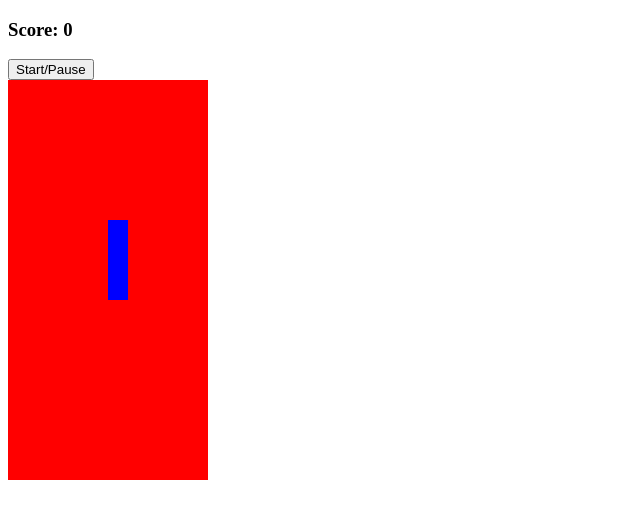
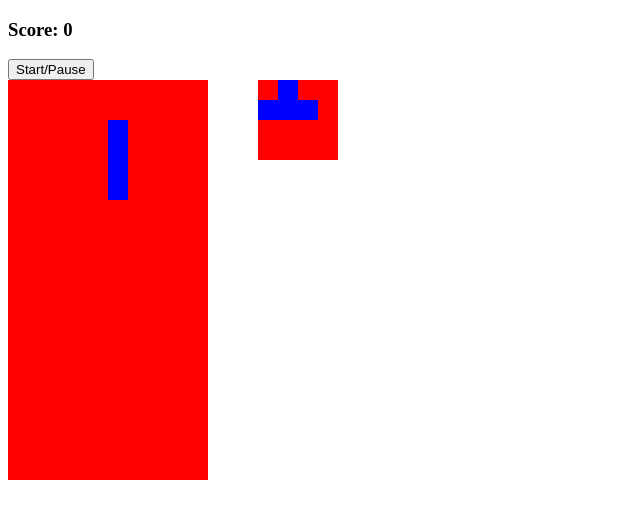
Before and after one commit to nyunja/tetro, a plain HTML site: page index.html in a window 1280 px wide. Both pictures are taken after a click on the button "Start/Pause". Shown: the whole page, without its empty margins (0-640 px from the left). Drawn offline with Linux system fonts and the light colour scheme.

Commit message:
feat: - implement start and pause - implement show next tetromino

```diff
--- a/index.html
+++ b/index.html
@@ -11,6 +11,7 @@
     <h3>Score: <span id="score">0</span></h3>
     <button id="start-button">Start/Pause</button>
 
+    <div class="container">
         <div class="grid">
             <div></div>
             <div></div>
@@ -223,5 +224,24 @@
             <div class="taken"></div>
             <div class="taken"></div>
         </div>
+        <div class="mini-grid">
+           <div></div>
+           <div></div>
+           <div></div>
+           <div></div>
+           <div></div>
+           <div></div>
+           <div></div>
+           <div></div>
+           <div></div>
+           <div></div>
+           <div></div>
+           <div></div>
+           <div></div>
+           <div></div>
+           <div></div>
+           <div></div>
+        </div>
+    </div>
 </body>
 </html>
--- a/tetro.css
+++ b/tetro.css
@@ -1,3 +1,6 @@
+.container {
+    display: flex;
+}
 .grid {
     height: 400px;
     width: 200px;
@@ -13,3 +16,17 @@
 .tetromino {
     background-color: blue;
 }
+
+.mini-grid {
+    height: 80px;
+    width: 80px;
+    display: flex;
+    flex-wrap: wrap;
+    margin-left: 50px;
+    background-color: red;
+}
+
+.mini-grid div {
+    width: 20px;
+    height: 20px;
+}
--- a/tetro.js
+++ b/tetro.js
@@ -4,39 +4,43 @@ document.addEventListener("DOMContentLoaded", () => {
     const startBtn = document.querySelector("#start-button");
 
     const width = 10;
+    let nextRandom = 0;
+
+    let timerId;
+
     const lTetrominoes = [
         [1, width + 1, width * 2 + 1, 2],
-        [width, width +1, width + 2, width*2 + 2],
-        [1, width+1, width *2+ 1, width * 2],
+        [width, width + 1, width + 2, width * 2 + 2],
+        [1, width + 1, width * 2 + 1, width * 2],
         [width, width * 2, width * 2 + 1, width * 2 + 2],
     ];
 
     const zTetrpminoes = [
-        [0, width, width+1, width*2+1],
-        [width+1, width+2, width*2, width*2+1],
-        [0, width, width+1, width*2+1],
-        [width+1, width+2, width*2, width*2+1],
+        [0, width, width + 1, width * 2 + 1],
+        [width + 1, width + 2, width * 2, width * 2 + 1],
+        [0, width, width + 1, width * 2 + 1],
+        [width + 1, width + 2, width * 2, width * 2 + 1],
     ];
 
     const tTetrominoes = [
-        [1, width, width+1, width+2],
-        [1, width+1, width+2, width*2+1],
-        [width, width+1, width+2, width*2+1],
-        [1, width, width+1, width*2+1],
+        [1, width, width + 1, width + 2],
+        [1, width + 1, width + 2, width * 2 + 1],
+        [width, width + 1, width + 2, width * 2 + 1],
+        [1, width, width + 1, width * 2 + 1],
     ];
 
     const oTetrominoes = [
-        [0,1,width, width+1],
-        [0,1,width, width+1],
-        [0,1,width, width+1],
-        [0,1,width, width+1],
+        [0, 1, width, width + 1],
+        [0, 1, width, width + 1],
+        [0, 1, width, width + 1],
+        [0, 1, width, width + 1],
     ];
 
     const iTetrominoes = [
-        [1, width+1, width*2+1, width*3+1],
-        [width, width+1, width+2, width+3],
-        [1, width+1, width*2+1, width*3+1],
-        [width, width+1, width+2, width+3],
+        [1, width + 1, width * 2 + 1, width * 3 + 1],
+        [width, width + 1, width + 2, width + 3],
+        [1, width + 1, width * 2 + 1, width * 3 + 1],
+        [width, width + 1, width + 2, width + 3],
     ];
 
     const tetrominoes = [lTetrominoes, zTetrpminoes, tTetrominoes, oTetrominoes, iTetrominoes];
@@ -44,8 +48,8 @@ document.addEventListener("DOMContentLoaded", () => {
     let currentPosition = 4;
     let currentRotation = 0;
 
-    let random = Math.floor(Math.random()*tetrominoes.length);
-    let currentTetromino =tetrominoes[random][currentRotation];
+    let random = Math.floor(Math.random() * tetrominoes.length);
+    let currentTetromino = tetrominoes[random][currentRotation];
 
     function draw() {
         currentTetromino.forEach(index => {
@@ -59,7 +63,7 @@ document.addEventListener("DOMContentLoaded", () => {
         });
     }
 
-    let timerId = setInterval(moveDown, 1000);
+    // timerId = setInterval(moveDown, 1000);
 
     function control(e) {
         if (e.keyCode === 37) {
@@ -68,12 +72,14 @@ document.addEventListener("DOMContentLoaded", () => {
             moveRight();
         } else if (e.keyCode === 38) {
             updateRotation();
+        } else if (e.keyCode === 40) {
+            moveDown();
         }
     }
     function updateRotation() {
         undraw();
         currentRotation++;
-        if (currentRotation === 4) currentRotation = 0;
+        if (currentRotation === currentTetromino.length) currentRotation = 0;
         currentTetromino = tetrominoes[random][currentRotation];
         draw();
     }
@@ -85,12 +91,15 @@ document.addEventListener("DOMContentLoaded", () => {
         currentPosition += width;
         draw();
         freeze();
+        displayShapes();
     }
 
     function freeze() {
         if (currentTetromino.some(index => cells[currentPosition + index + width].classList.contains("taken"))) {
             currentTetromino.forEach(index => cells[currentPosition + index].classList.add("taken"));
-            random = Math.floor(Math.random()*tetrominoes.length);
+            random = nextRandom;
+            // start dropping the next tetromino
+            nextRandom = Math.floor(Math.random() * tetrominoes.length);
             currentTetromino = tetrominoes[random][currentRotation];
             currentPosition = 4;
             draw();
@@ -113,7 +122,7 @@ document.addEventListener("DOMContentLoaded", () => {
 
     function moveRight() {
         undraw();
-        const isAtRightEdge = currentTetromino.some(index => (currentPosition + index) % width === 9);
+        const isAtRightEdge = currentTetromino.some(index => (currentPosition + index) % width === width - 1);
 
         if (!isAtRightEdge) {
             currentPosition += 1;
@@ -124,4 +133,38 @@ document.addEventListener("DOMContentLoaded", () => {
         }
         draw();
     }
+
+    const displaySquares = document.querySelectorAll(".mini-grid div");
+    const displayWidth = 4;
+    let displayIndex = 0;
+
+    const uNextTetrominoes = [
+        [1, displayWidth + 1, displayWidth * 2 + 1, 2], //lTetromino
+        [0, displayWidth, displayWidth + 1, displayWidth * 2 + 1],// zTetromino
+        [1, displayWidth, displayWidth + 1, displayWidth + 2], //tTetromino
+        [0, 1, displayWidth, displayWidth + 1], //oTetromino
+        [1, displayWidth + 1, displayWidth * 2 + 1, displayWidth * 3 + 1], //iTetromino
+    ]
+    function displayShapes() {
+        displaySquares.forEach(square => {
+            // remove the class tetromino from the grid
+            square.classList.remove("tetromino");
+        });
+        uNextTetrominoes[nextRandom].forEach(index => {
+            displaySquares[displayIndex + index].classList.add("tetromino");
+        });
+
+    }
+
+    startBtn.addEventListener("click", () => {
+        if (timerId) {
+            clearInterval(timerId);
+            timerId = null;
+        } else {
+            draw();
+            timerId = setInterval(moveDown, 1000);
+            nextRandom =Math.floor(Math.random() * tetrominoes.length);
+            displayShapes();
+        }
+    });
 });
```
Lines whose indentation alone changed are shown as unchanged.
